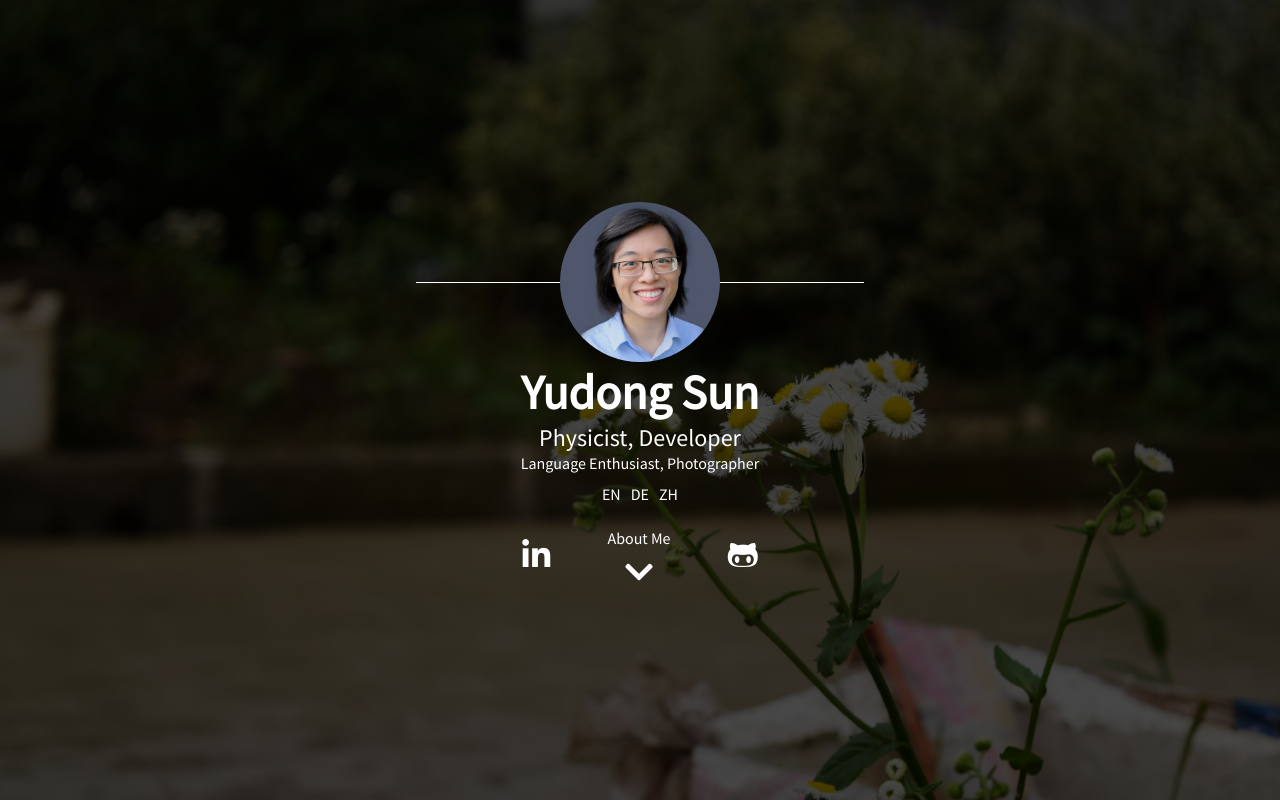
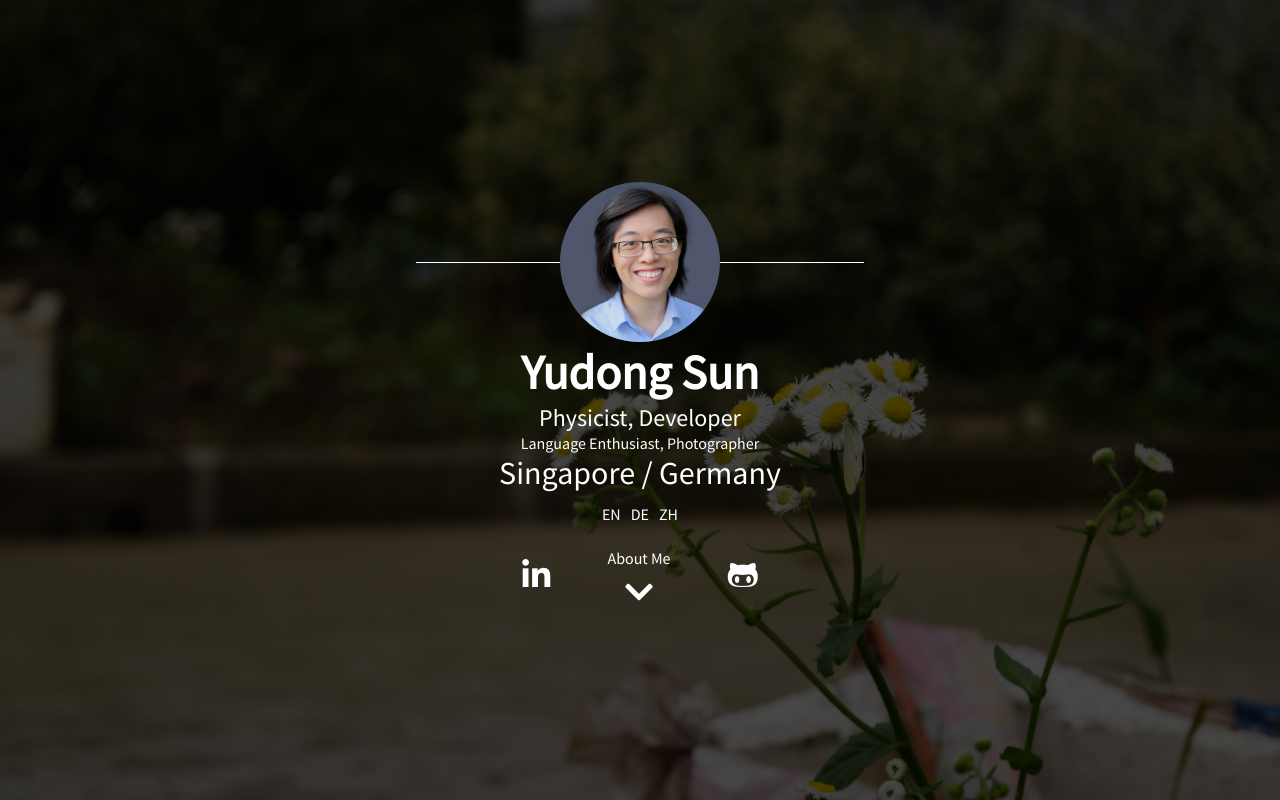
Before and after one commit to sunjerry019/profile-repo, a PHP site: page / in a window 1280 px wide. Run offline with PHP 8.4, Linux system fonts and the light colour scheme; some libraries are stand-ins or nearby versions.

Commit message:
reorganize / add countries

```diff
--- a/include/strings.php
+++ b/include/strings.php
@@ -31,6 +31,9 @@
         "name"              => "Yudong Sun",
         "expertise"         => "Physicist, Developer",
         "small_expertise"   => "Language Enthusiast, Photographer",
+        "countries"         => "Singapore / Germany",
+
+
         "linkedin"          => "My LinkedIn Page",
         "about_me"          => "About Me",
         "github"            => "My GitHub Page",
@@ -53,7 +56,9 @@
         "name"              => "Yudong Sun",
         "expertise"         => "Physiker, Softwarentwickler",
         "small_expertise"   => "Sprachenthusiast, Photograf",
-        "linkedin"          => "My LinkedIn Page",
+        "countries"         => "Singapur / Deutschland",
+
+        "linkedin"          => "Meine LinkedIn Seite",
         "about_me"          => "Über Mich",
         "github"            => "Meine GitHub Seite",
 
@@ -75,6 +80,8 @@
         "name"              => "孙毓栋",
         "expertise"         => "物理学家、编码员",
         "small_expertise"   => "语言、摄影爱好者",
+        "countries"         => "新加坡 / 德国",
+
         "linkedin"          => "我的领英",
         "about_me"          => "我的简历",
         "github"            => "我的GitHub页面",
--- a/style.css
+++ b/include/style.css
@@ -13,7 +13,7 @@ a[href^="mailto:"]:active { color: #06c; }
 {
     text-align: center;
     background-color: #454545;
-    background-image: url('background.jpg');
+    background-image: url('assets/background.jpg');
     background-size: cover;
     width: 100%;
     /* padding-top: 20px;
@@ -73,6 +73,7 @@ a[href^="mailto:"]:active { color: #06c; }
 #header span#name               { font-weight: 600; }
 #header span#expertise          { font-weight: 300; }
 #header span#small_expertise    { font-weight: 300; }
+#header span#countries          { font-weight: 300; }
 
 #header #profile-photo      { -webkit-transition: all 500ms ease; transition: all 500ms ease; }
 #header #profile-photo img  { -webkit-transition: all 500ms ease; transition: all 500ms ease; height: 5em; width: 5em; border-radius: 50%; }
@@ -82,6 +83,8 @@ a[href^="mailto:"]:active { color: #06c; }
     #header.full span#name              { font-size: 3em; }
     #header.full span#expertise         { font-weight: 300; font-size: 1.5em; }
     #header.full span#small_expertise   { font-weight: 300; font-size: 1em; }
+    #header.full span#countries         { font-size: 2em; }
+
     #header.full #profile-photo .photoflank { height: 0px; border-top: 1px solid white; width: 10em; display: inline-block; margin: 0px 1.5em; }
 
     #header.full #languages         { margin-top: 10px; }
--- a/index.php
+++ b/index.php
@@ -7,7 +7,7 @@
         <title>Yudong Sun</title>
         <link href="//fonts.googleapis.com/css?family=Roboto+Mono|Source+Sans+Pro" rel="stylesheet">
         <link rel="stylesheet" href="//use.fontawesome.com/releases/v5.0.13/css/all.css" integrity="sha384-DNOHZ68U8hZfKXOrtjWvjxusGo9WQnrNx2sqG0tfsghAvtVlRW3tvkXWZh58N9jp" crossorigin="anonymous">
-        <link rel="stylesheet" href="style.css" type="text/css"/>
+        <link rel="stylesheet" href="include/style.css" type="text/css"/>
         <?php
         if($lang == "zh")
         {
@@ -16,7 +16,7 @@
         }
         ?>
         <script src="https://ajax.googleapis.com/ajax/libs/jquery/3.3.1/jquery.min.js"></script>
-        <script src="script.js"></script>
+        <script src="include/script.js"></script>
     </head>
     <body>
         <div id="header" class="full">
@@ -30,6 +30,7 @@
                     <span id="name"><?php echo $strings[$lang]["name"] ?></span>
                     <span id="expertise"><?php echo $strings[$lang]["expertise"] ?></span>
                     <span id="small_expertise"><?php echo $strings[$lang]["small_expertise"] ?></span>
+                    <span id="countries"><?php echo $strings[$lang]["countries"] ?></span>
                 </div>
                 <div id="languages" class="force-en-font">
                     <a href="?hl=en">EN</a><a href="?hl=de">DE</a><a href="?hl=zh">ZH</a>
```
Also changed, not shown: archive/test.php (renamed from test.php), archive/zh.css (renamed from zh.css), include/script.js (renamed from script.js).
